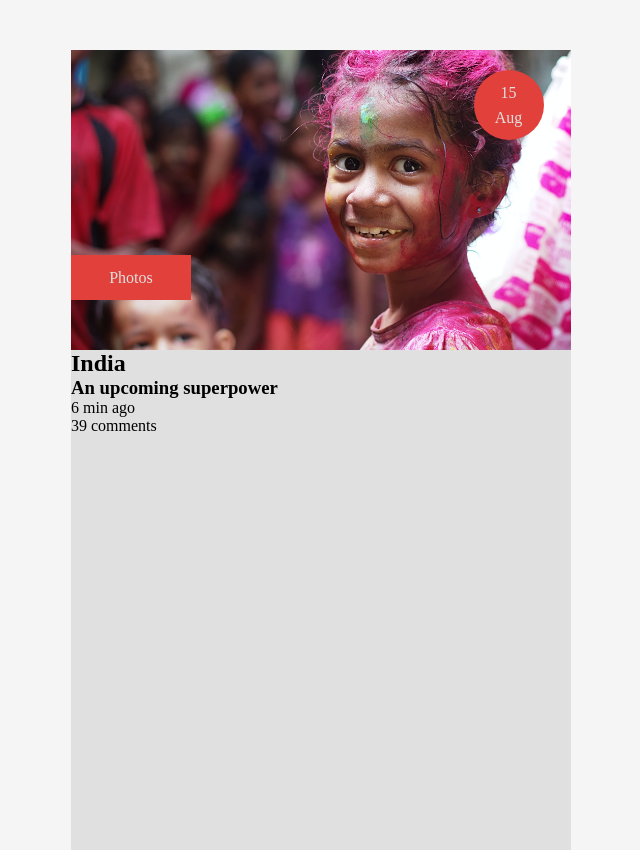
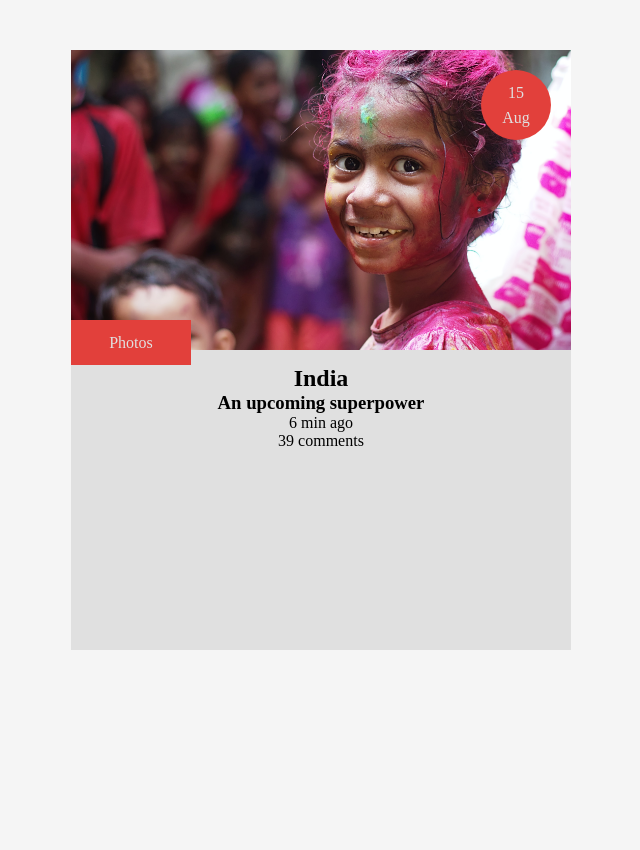
Before and after one commit to Grards/learning-sass, a plain HTML site: page index.html in a window 1280 px wide. Shown: the whole page, without its empty margins (319-959 px from the left). Drawn offline with Linux system fonts and the light colour scheme.

Commit message:
Rework and reposition of differents elements

```diff
--- a/assets/card.scss
+++ b/assets/card.scss
@@ -2,46 +2,65 @@
 @use './abstracts/colors';
 
 main{
+    position: relative;
     width: 500px;
-    height: 800px;
+    height: 600px;
     margin: 50px auto;
+    overflow: hidden;
     display: grid;
-    grid-template-rows: 300px 500px;
-    article:nth-child(1){
+    grid-template-rows: 300px 300px;
+    transition: grid-template-rows 1s;
+    &:hover{
+        box-shadow: (0px 0px 20px 15px rgba(0, 0, 0, 0.37));
+        grid-template-rows: 150px 450px;
+        #picture{
+            filter : opacity(50%);
+            transform: scale(1.4);
+        }
+    }
+    #date{
+        background-color: colors.$red-card;
+        color: colors.$white-card;
+        border-radius: 50%;
+        padding: 10px;
+        height: 50px;
+        width: 50px;
+        position: absolute;
+        top: 20px;
+        right: 20px;
+        text-align: center;
+        line-height: 25px;
+    }
+    #picture{
         background-color: colors.$white-card;
-        color: colors.$white-card;
-        text-align: center;
         background-image: url(./img/india-child.jpg);
         background-repeat: no-repeat;
         background-position: center center;
         background-size: cover;
         display: grid;
-        grid-template-columns: repeat(4, 1fr);
+        grid-template-columns: repeat(3, 1fr);
         grid-template-rows: repeat(3, 1fr);
+        overflow: hidden;
+    }
+    #content{
+        background-color: colors.$white-card;
+        text-align: center;
+        z-index: 5;
         section:nth-child(1){
+            position: relative;
+            margin-top: -30px;
             background-color: colors.$red-card;
-            border-radius: 50%;
-            padding: 10px;
-            height: 50px;
-            width: 50px;
-            grid-column-start: 4;
-            margin: 20px auto;
-            p{
-                line-height: 25px;
-            }
-        }
-        section:nth-child(2){
-            background-color: colors.$red-card;
+            color: colors.$white-card;
             padding: 5px 10px;
             height: 35px;
             width: 100px;
-            grid-row-start: 3;
+            z-index: 10;
             p{
                 line-height: 35px;
             }
         }
-    }
-    article:nth-child(2){
-        background-color: colors.$white-card;
+        section:nth-child(2){
+
+        }
     }
 }
--- a/index.html
+++ b/index.html
@@ -9,15 +9,12 @@
 </head>
 <body>
     <main>
-        <article>
-            <section>
-                <p>15<br>Aug</p>
-            </section>
+        <article id="picture">
+        </article>
+        <article id="content">
             <section>
                 <p>Photos</p>
             </section>
-        </article>
-        <article>
             <section>
                 <h2>India</h2>
                 <h3>An upcoming superpower</h3>
@@ -27,6 +24,7 @@
                 <p>39 comments</p>
             </section>
         </article>
+        <p id="date">15<br>Aug</p>
     </main>
 </body>
 </html>
```
Also changed, not shown: assets/card.css, assets/style.css, 2 other files.
